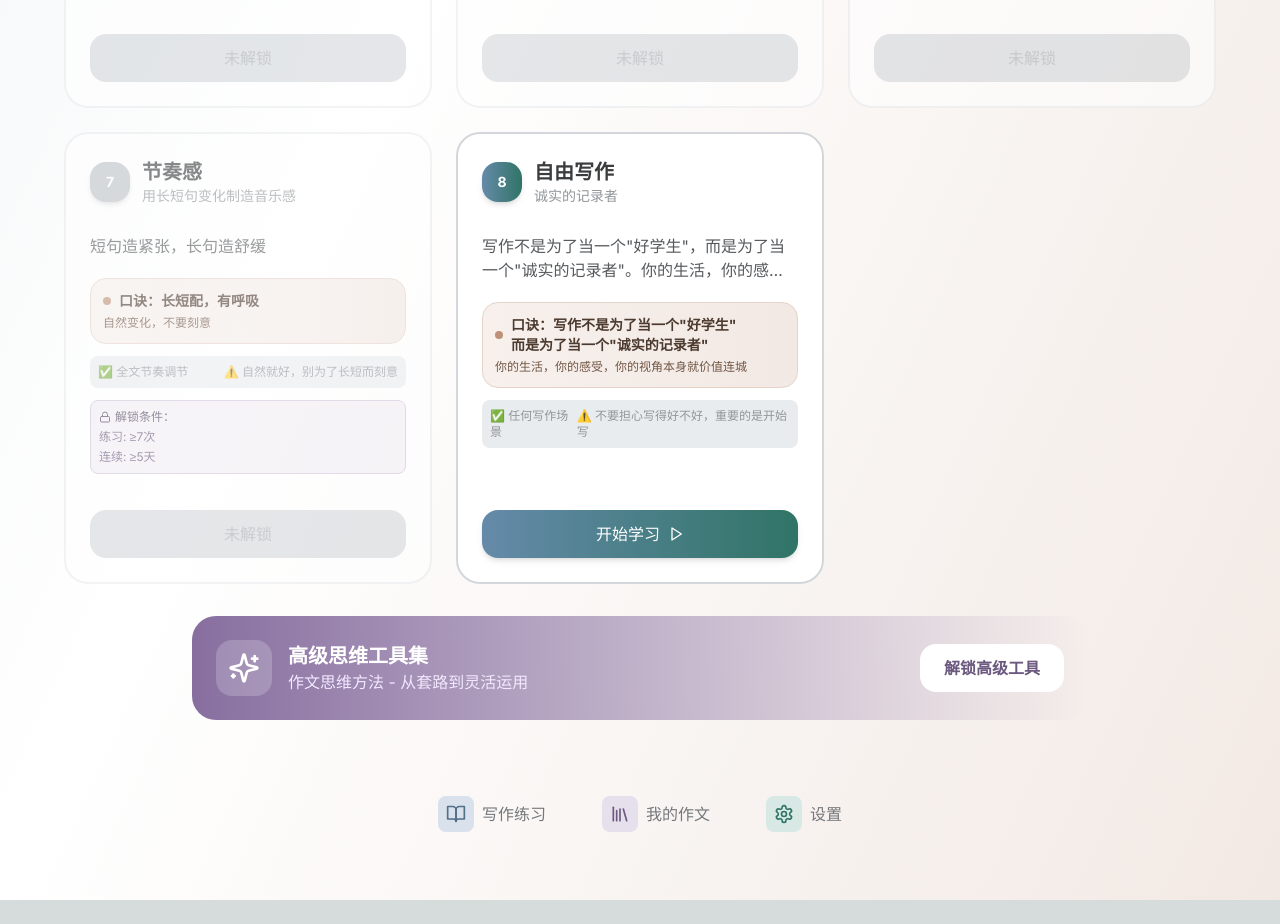
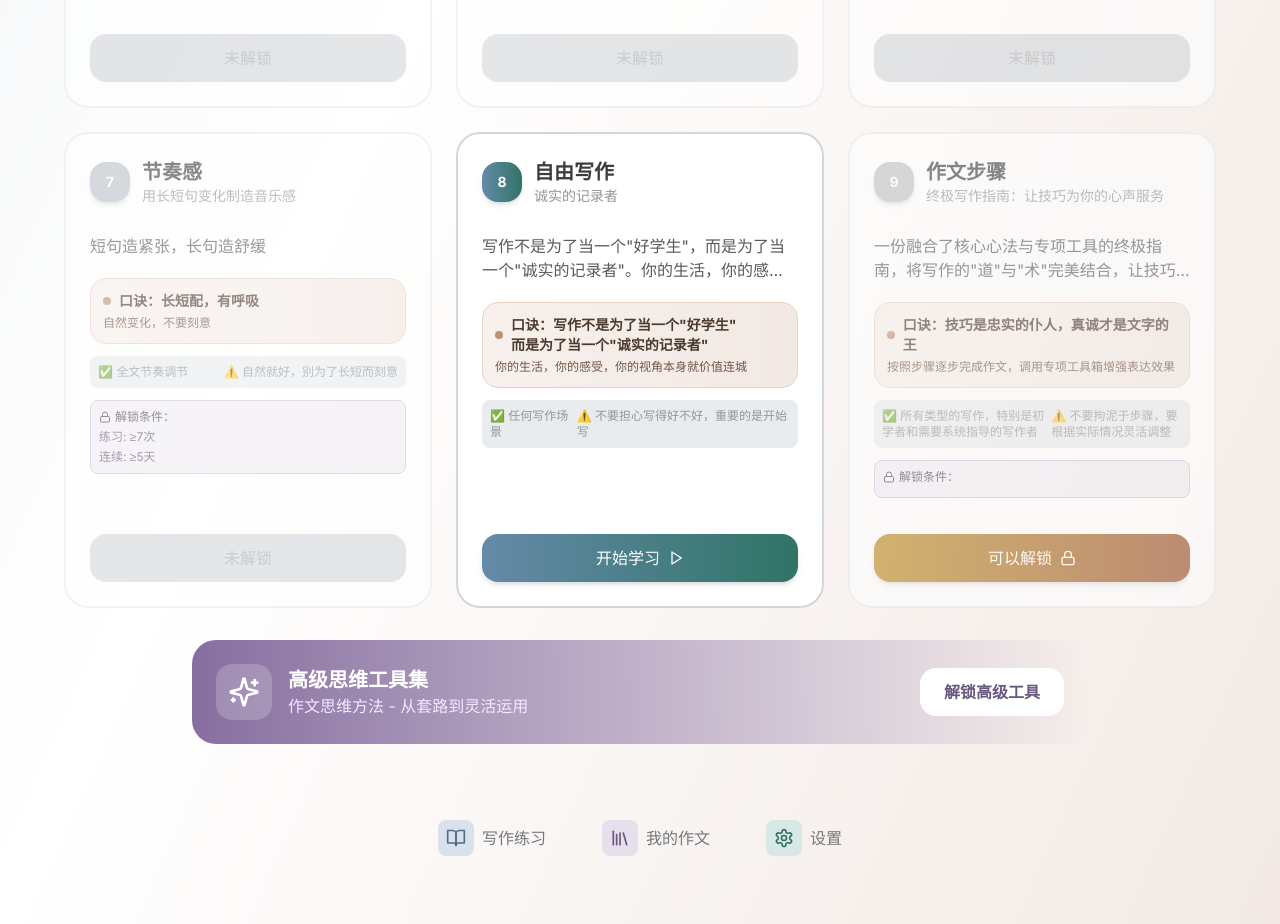
Before and after one commit to InitialXKO/Writing, a Next.js app: page / in a window 1280 px wide. Shown: the part 1906-2830 px from the top of the page. Before the commit the page ends 2806 px from the top, so only its background shows below. Built offline with nearby package versions, Linux system fonts and the light colour scheme.

Commit message:
更新作文步骤工具ID为writing-steps并在首页显示

```diff
--- a/package.json
+++ b/package.json
@@ -10,10 +10,10 @@
     "lint": "next lint"
   },
   "dependencies": {
+    "@gradio/client": "^2.0.0-dev.1",
     "@types/node": "^20.11.0",
     "@types/react": "^18.2.0",
     "@types/react-dom": "^18.2.0",
-    "@gradio/client": "^2.0.0-dev.1",
     "autoprefixer": "^10.4.0",
     "framer-motion": "^11.0.0",
     "lucide-react": "^0.363.0",
--- a/src/app/page.tsx
+++ b/src/app/page.tsx
@@ -285,9 +285,9 @@ export default function HomePage() {
       {/* 基本工具卡片网格 */}
       <div className="max-w-6xl mx-auto grid grid-cols-1 md:grid-cols-2 lg:grid-cols-3 gap-6 mb-8">
         {writingTools.filter(tool => {
-          // 只显示基本工具（tool-0到tool-6）和自由写作工具
+          // 只显示基本工具（tool-0到tool-6）、自由写作工具和作文步骤工具
           const toolNumber = tool.id.startsWith('tool-') ? parseInt(tool.id.split('-')[1]) : -1;
-          return tool.id === 'free-writing' || (toolNumber >= 0 && toolNumber <= 6);
+          return tool.id === 'free-writing' || tool.id === 'writing-steps' || (toolNumber >= 0 && toolNumber <= 6);
         }).map((tool, index) => {
           const level = progress.levels.find(l => l.toolId === tool.id);
           // 自由写作工具始终是已解锁的
--- a/src/data/tools.ts
+++ b/src/data/tools.ts
@@ -2831,7 +2831,7 @@ export const writingTools: WritingTool[] = [
     }
   },
   {
-    id: 'tool-59',
+    id: 'writing-steps',
     name: '作文步骤',
     title: '终极写作指南：让技巧为你的心声服务',
     description: '一份融合了核心心法与专项工具的终极指南，将写作的"道"与"术"完美结合，让技巧真正为真诚的表达服务。',
--- a/src/lib/tool-config.ts
+++ b/src/lib/tool-config.ts
@@ -1,7 +1,7 @@
 // 顶层工具配置
 export const topLevelToolsConfig = [
   {
-    id: 'tool-59',
+    id: 'writing-steps',
     name: '作文步骤',
     icon: 'FileText',
     description: '终极写作指南：让技巧为你的心声服务',
```
